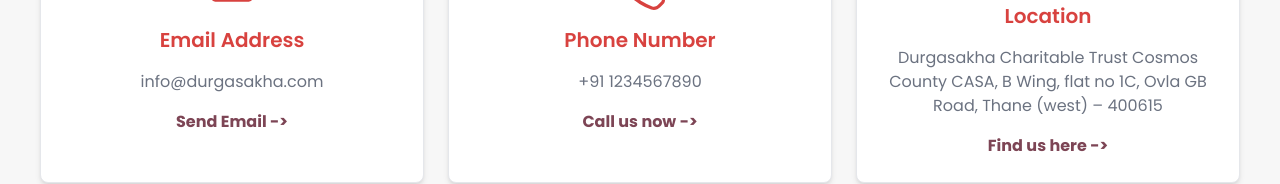
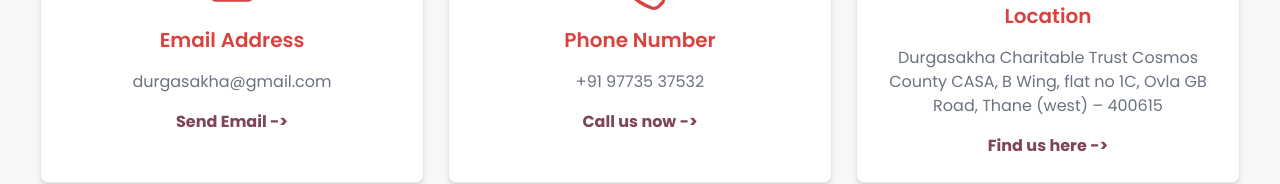
Before and after one commit to RishabhSinha02/durgasakha-frontend, a Next.js app: page /contact-us in a window 1280 px wide. Shown: the part 1499-1683 px from the top of the page. Built offline with nearby package versions, Linux system fonts and the light colour scheme.

Commit message:
fixed contact us

```diff
--- a/src/app/components/contact-us/Map.js
+++ b/src/app/components/contact-us/Map.js
@@ -4,7 +4,7 @@
     return (
         <div className="flex w-full">
             <iframe
-            src="https://www.google.com/maps/embed?pb=!1m18!1m12!1m3!1d60277.401100482995!2d72.92895695268601!3d19.224114494619716!2m3!1f0!2f0!3f0!3m2!1i1024!2i768!4f13.1!3m3!1m2!1s0x3be7b920197ef667%3A0xbc3cd10969512264!2sShri%20Durga%20Snacks!5e0!3m2!1sen!2sin!4v1730828928466!5m2!1sen!2sin"
+            src="https://www.google.com/maps/embed?pb=!1m18!1m12!1m3!1d120516.21346650763!2d72.8063152972656!3d19.276639400000004!2m3!1f0!2f0!3f0!3m2!1i1024!2i768!4f13.1!3m3!1m2!1s0x3be7bba7f6805b41%3A0xb9ce36427882b0a1!2sCosmos%20County%2C%20BELLA%20%26%20CASA%2C%20GB%20Road%2C%20OWALA!5e0!3m2!1sen!2sin!4v1749964347989!5m2!1sen!2sin"
             height="450" style={{
                 border: 0,
                 width: "100%"
--- a/src/app/contact-us/page.js
+++ b/src/app/contact-us/page.js
@@ -14,23 +14,23 @@
         <ContactCard
           icon={<MdOutlineEmail size={50} />}
           title="Email Address"
-          subtitle="info@durgasakha.com"
+          subtitle="durgasakha@gmail.com"
           callToActionText="Send Email"
-          callToActionLink="mailto:info@durgasakha.com"
+          callToActionLink="mailto:durgasakha@gmail.com"
         />
         <ContactCard
           icon={<BsTelephone size={50} />}
           title="Phone Number"
-          subtitle="+91 1234567890"
+          subtitle="+91 97735 37532"
           callToActionText="Call us now"
-          callToActionLink="tel:+911234567890"
+          callToActionLink="tel:+919773537532"
         />
         <ContactCard
           icon={<IoLocationOutline size={50} />}
           title="Location"
           subtitle="Durgasakha Charitable Trust Cosmos County CASA, B Wing, flat no 1C, Ovla GB Road, Thane (west) – 400615"
           callToActionText="Find us here"
-          callToActionLink="mailto:info@durgasakha.com"
+          callToActionLink="mailto:durgasakha@gmail.com"
         />
       </div>
     </div>
```
